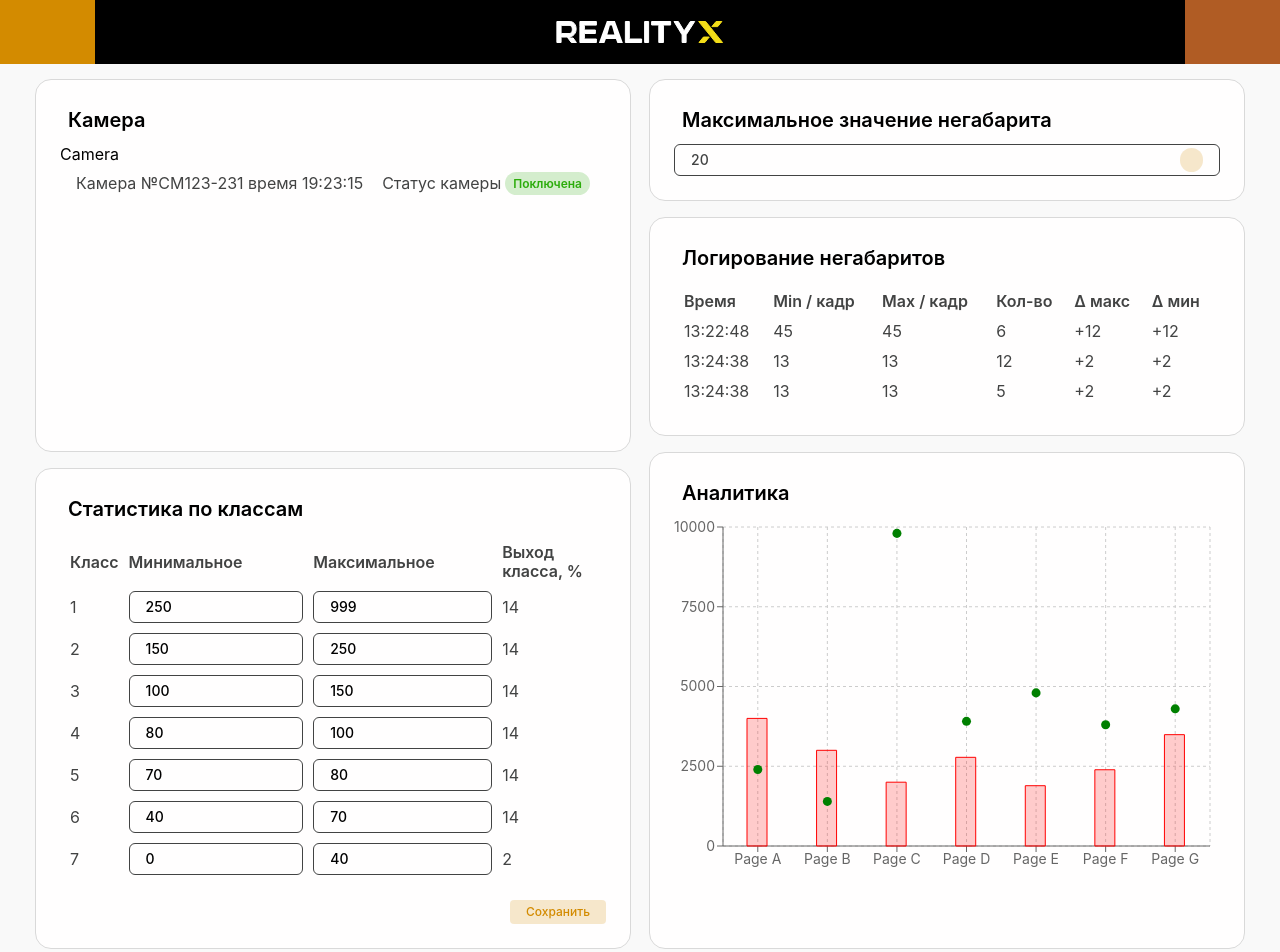
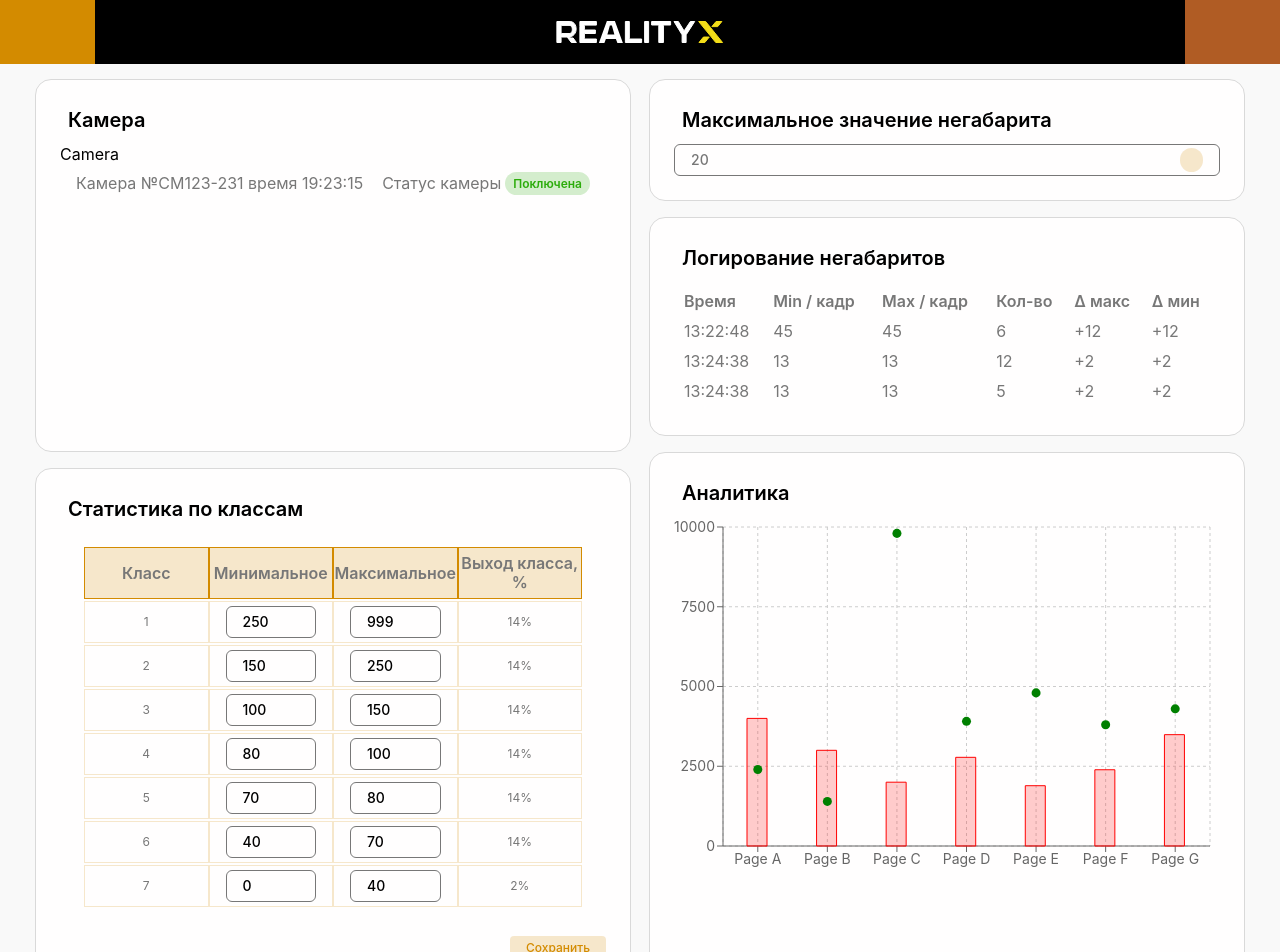
Before and after one commit to AlexGeniusMan/Polyus-Hack-2022-RealityX-Frontend, a React (Create React App) app: page / in a window 1280 px wide. Shown: the top 952 px of the page. Built offline with nearby package versions, Linux system fonts and the light colour scheme; no server answers; a web font is replaced by a local one.

Commit message:
style table

```diff
--- a/src/components/Classes/Classes.module.scss
+++ b/src/components/Classes/Classes.module.scss
@@ -1 +1 @@
-@use '../../styles/components/settings' as *;
+@use '../../styles/components/classes' as *;
--- a/src/components/Classes/Classes.tsx
+++ b/src/components/Classes/Classes.tsx
@@ -9,8 +9,8 @@ const Classes = () => {
 
     return (
         <div className={styles['container']}>
-            <div className={styles['table']}>
-                <TableComponent columns={columns} data={data} />
+            <div className={styles['tableContainer']}>
+                <TableComponent className={styles['table']} columns={columns} data={data} />
             </div>
             <div className={styles['button']}>
                 <Button children={'Сохранить'} />
--- a/src/components/Classes/useClasses.tsx
+++ b/src/components/Classes/useClasses.tsx
@@ -61,13 +61,13 @@ export const useClasses = () => {
     ]
 
     const data = [
-        { class: 1, result: 14, key: '0' },
-        { class: 2, result: 14, key: '1' },
-        { class: 3, result: 14, key: '2' },
-        { class: 4, result: 14, key: '3' },
-        { class: 5, result: 14, key: '4' },
-        { class: 6, result: 14, key: '5' },
-        { class: 7, result: 2, key: '6' },
+        { class: 1, result: '14%', key: '0' },
+        { class: 2, result: '14%', key: '1' },
+        { class: 3, result: '14%', key: '2' },
+        { class: 4, result: '14%', key: '3' },
+        { class: 5, result: '14%', key: '4' },
+        { class: 6, result: '14%', key: '5' },
+        { class: 7, result: '2%', key: '6' },
     ];
 
     return {columns, data}
--- a/src/components/TableComponent/TableComponent.tsx
+++ b/src/components/TableComponent/TableComponent.tsx
@@ -1,10 +1,11 @@
 import React, {FC} from 'react'
 import Table from 'rc-table'
 import styles from './TableComponent.module.scss'
+import cl from 'classnames'
 
-const TableComponent:FC<MyProps> = ({columns, data}) => {
+const TableComponent:FC<MyProps> = ({columns, data, className}) => {
     return (
-        <Table className={styles['table']} columns={columns} data={data} />
+        <Table className={cl(styles['table'], className)} columns={columns} data={data} />
     )
 }
 
@@ -13,4 +14,5 @@ export default TableComponent
 type MyProps = {
     columns: any
     data: any
+    className?: string
 }
--- a/src/styles/components/classes/index.scss
+++ b/src/styles/components/classes/index.scss
@@ -1 +1,43 @@
 @use '../../../styles/design-tokens' as dt;
+
+.container {
+    & .tableContainer {
+        margin-bottom: 15px;
+        padding: 12px 24px;
+
+        & .table {
+            & table {
+                table-layout: fixed;
+                width: 100%;
+                border-collapse: separate;
+                border-spacing: 0 2px;
+                color: dt.$additional;
+            }
+
+            & th {
+                width: 25%;
+                padding: 6px 0;
+                border-width: 1px 0.5px;
+                border-style: solid;
+                border-color: dt.$orange-100;
+                background: dt.$orange-20;
+                text-align: center;
+            }
+            & td {
+                font-size: 12px;
+                line-height: 24px;
+                width: 25%;
+                padding: 4px 16px;
+                text-align: center;
+                border: 1px solid dt.$orange-20;
+            }
+            & tr {
+                margin-bottom: 2px;
+            }
+        }
+    }
+    & .button {
+        width: max-content;
+        margin-left: auto;
+    }
+}
--- a/src/styles/components/settings/index.scss
+++ b/src/styles/components/settings/index.scss
@@ -1,12 +1 @@
 @use '../../../styles/design-tokens' as dt;
-
-.container {
-
-    & .table {
-        margin-bottom: 15px;
-    }
-    & .button {
-        width: max-content;
-        margin-left: auto;
-    }
-}
--- a/src/styles/components/table-component/index.scss
+++ b/src/styles/components/table-component/index.scss
@@ -3,9 +3,6 @@
 .table {
     width: 100%;
 
-    & table {
-        //border: 1px solid dt.$additional;
-    }
     & table{
         table-layout: auto;
         width: 100%;
--- a/src/styles/design-tokens/_color.scss
+++ b/src/styles/design-tokens/_color.scss
@@ -23,4 +23,4 @@ $orange-20: rgba(211, 139, 0, 0.2);
 
 // Other
 $gray: #d9d9d9;
-$additional: #424343;
+$additional: #777;
```
Also changed, not shown: src/components/Settings/Settings.tsx (+0 -19 lines).
